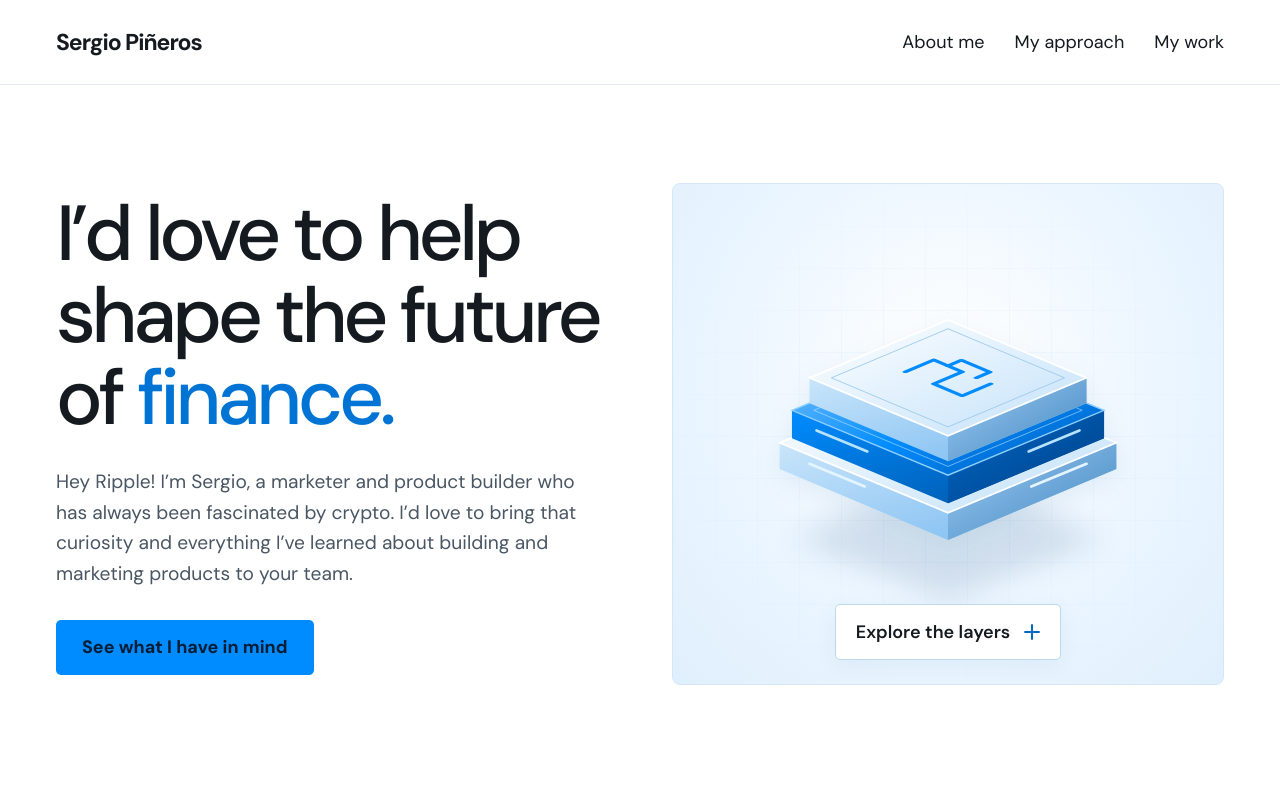
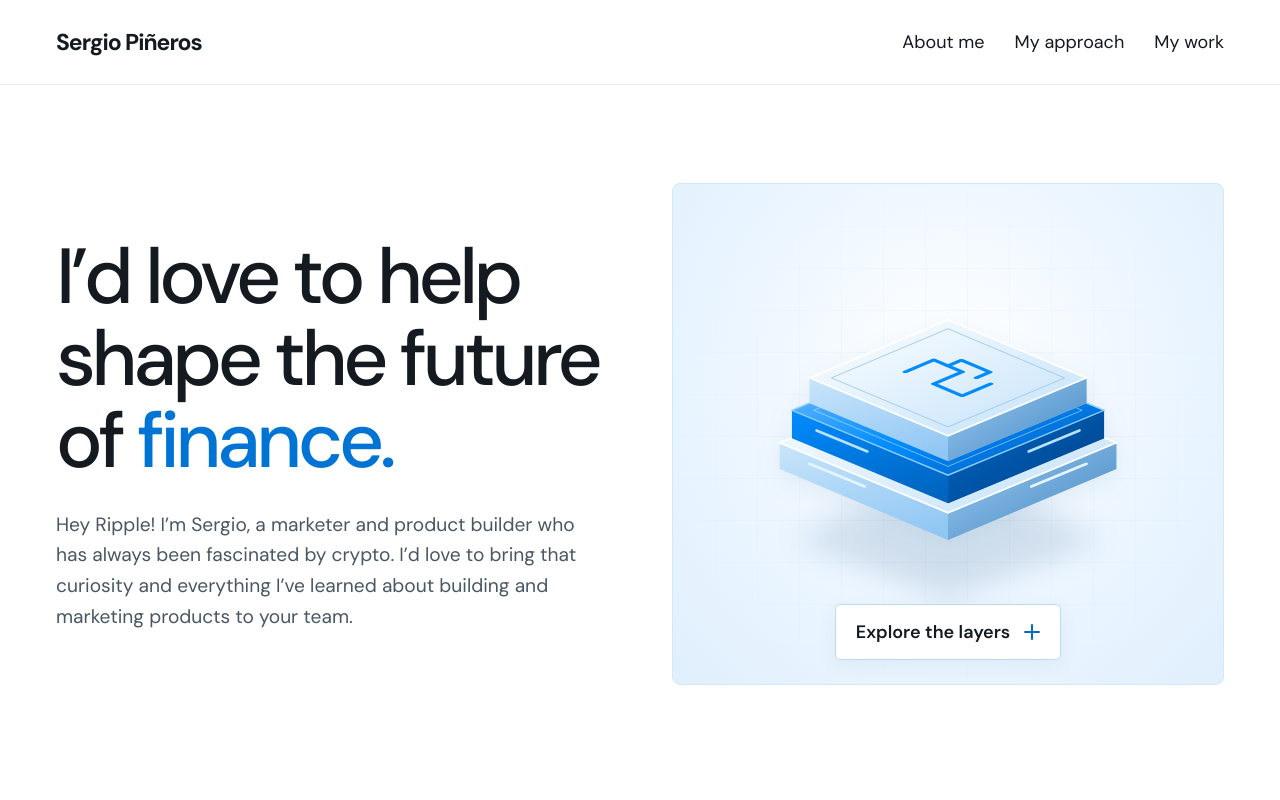
Before and after one commit to Sergio-Pineros/sergiopineros, a Next.js app: page /ripple in a window 1280 px wide. Shown: the top 800 px of the page. Built offline with nearby package versions, Linux system fonts and the light colour scheme; a web font is replaced by a local one.

Commit message:
Remove hero CTA from Ripple portfolio page

```diff
--- a/app/ripple/page.tsx
+++ b/app/ripple/page.tsx
@@ -86,7 +86,6 @@ export default function Page() {
       <div className="rp-hero-copy">
         <h1>I’d love to help shape the future of <span>finance.</span></h1>
         <p>Hey Ripple! I’m Sergio, a marketer and product builder who has always been fascinated by crypto. I’d love to bring that curiosity and everything I’ve learned about building and marketing products to your team.</p>
-        <a className="rp-button" href="#concept">See what I have in mind</a>
       </div>
       <Core/>
     </section>
```
